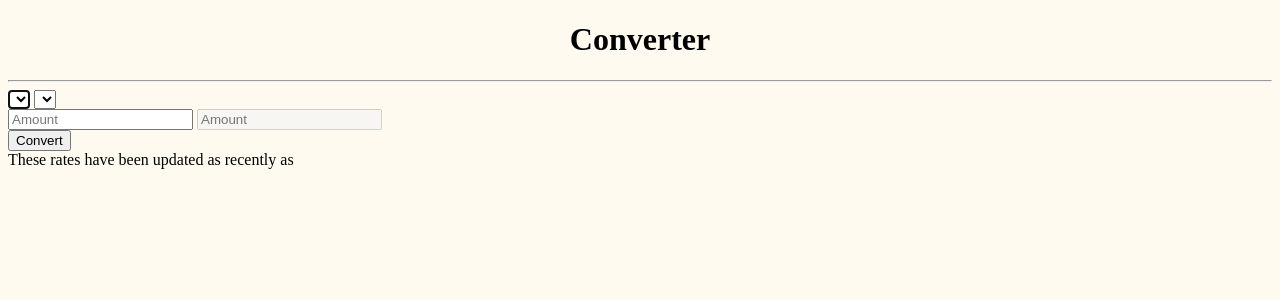
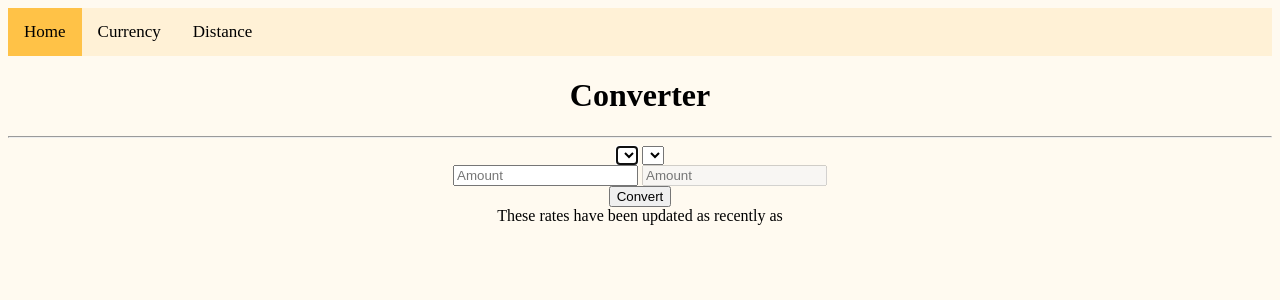
Before and after one commit to Kennedetta/Currency-Converter, a Flask app: page / in a window 1280 px wide. Shown: the top 300 px of the page. Run offline with Flask 3, Linux system fonts and the light colour scheme; lists and menus that the app fills with data are empty.

Commit message:
Added distance

```diff
--- a/src/app.py
+++ b/src/app.py
@@ -13,11 +13,40 @@
     time = data["date"]
     rates = data["eur"]
 
-@app.route('/test', methods=["GET"])
+@app.route('/distance', methods=["GET"])
+def distance():
+    measurements = {
+        "Kilometer": 1000,
+        "Hectometer": 100,
+        "Decameter": 10,
+        "Meter": 1,
+        "Decimeter": 0.1,
+        "Centimeter": 0.01,
+        "Millimeter": 0.001,
+        "Micrometer": 0.000001,
+        "Nanometer": 0.000000001,
+        "Picometer": 0.000000000001,
+        "Femtometer": 0.000000000000001
+    }
+
+    starting = request.args.get("starting")
+    ending = request.args.get("ending")
+    starting_amount = request.args.get("starting_amount")
+
+    # If no query params, render the main HTML page
+    if not (starting and ending and starting_amount):
+        print(list(measurements.keys()))
+        return render_template("distance.html", time=time, measurements=list(measurements.keys()), ending_amount="Amount")
+
+    starting_amount = float(starting_amount)
+    conversion_rate = measurements[starting] / measurements[ending]
+    ending_amount = starting_amount * conversion_rate
+
+    return jsonify({"converted": ending_amount})
 
 @app.route('/', methods=["GET", "POST"])
 def index():
-    currencies = [c.upper() for c in rates.keys()]
+    currencies = [c.upper() for c in rates.keys() if len(c) == 3]
 
     starting = request.args.get("starting")
     ending = request.args.get("ending")
--- a/src/static/styles.css
+++ b/src/static/styles.css
@@ -6,3 +6,34 @@
     font-size: 16px;
     text-align: center;
 }
+
+.center {
+    place-items: center;
+}
+
+/* Copy and pasted CSS from W3schools Navbar tutorial */
+
+.topnav {
+  overflow: hidden;
+  background-color: #fff1d6;
+}
+
+.topnav a {
+  float: left;
+  color: #f2f2f2;
+  text-align: center;
+  color: #000;
+  padding: 14px 16px;
+  text-decoration: none;
+  font-size: 17px;
+}
+
+.topnav a:hover {
+  background-color: #ddd;
+  color: black;
+}
+
+.topnav a.active {
+  background-color: #ffc247;
+  color: #000;
+}
--- a/src/templates/index.html
+++ b/src/templates/index.html
@@ -55,6 +55,8 @@
             chart.destroy();
         }
 
+        document.getElementById("chart-container").style.display = "block";
+
         // Create the Line Graph
         chart = new Chart(ctx, {
             type: 'line',
@@ -74,8 +76,6 @@
             }
             }
         })
-
-        document.getElementById("chart-container").style.display = "block";
         });
 </script>
 
--- a/src/templates/layout.html
+++ b/src/templates/layout.html
@@ -8,11 +8,17 @@
     <title>Currency Converter</title>
 </head>
 <body>
-
     <div class="header">
+        <div class="topnav">
+            <a class="active" href="#home">Home</a>
+            <a href="/">Currency</a>
+            <a href="/distance">Distance</a>
+        </div>
         <h1>Converter</h1>
         <hr>
     </div>
-    {% block main %}{% endblock %}
+    <div class="center">
+        {% block main %}{% endblock %}
+    </div>
 </body>
 </html>
```
Also changed, not shown: src/templates/distance.html (added, +50 -0 lines).
